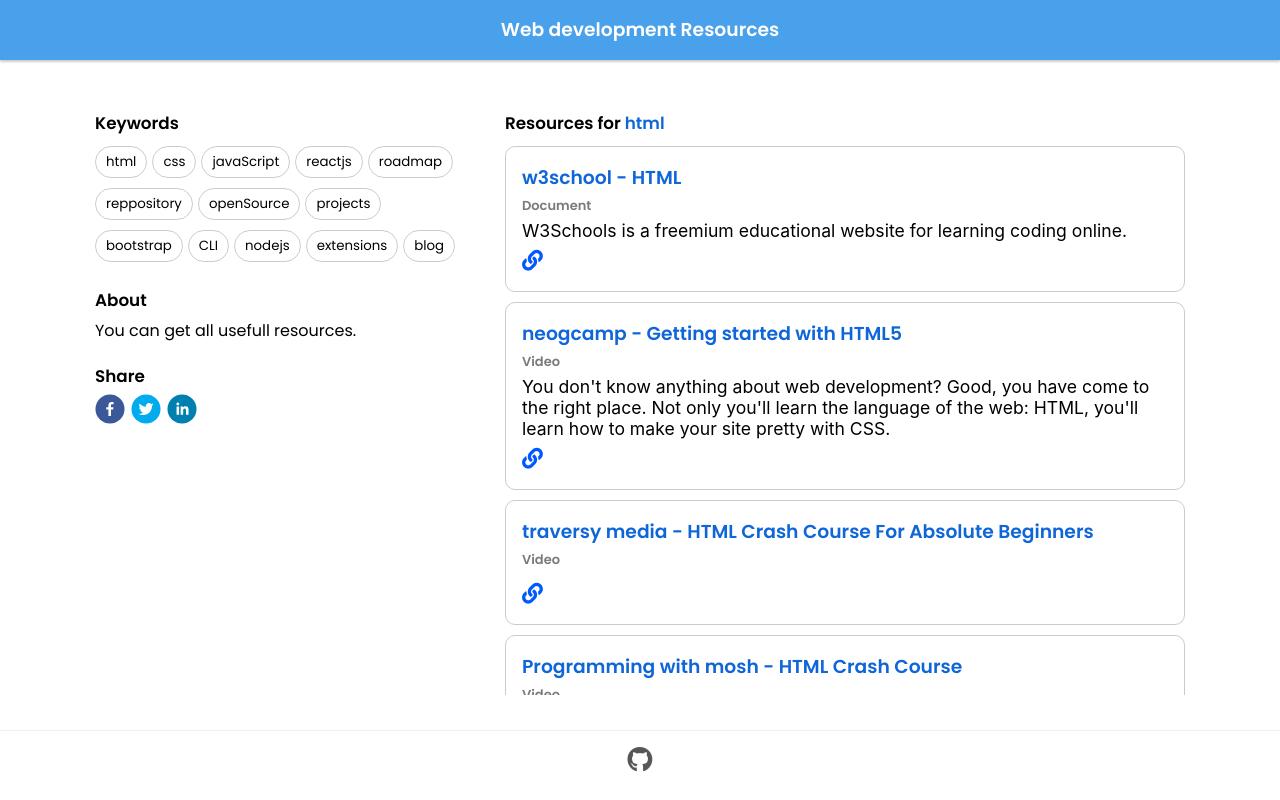
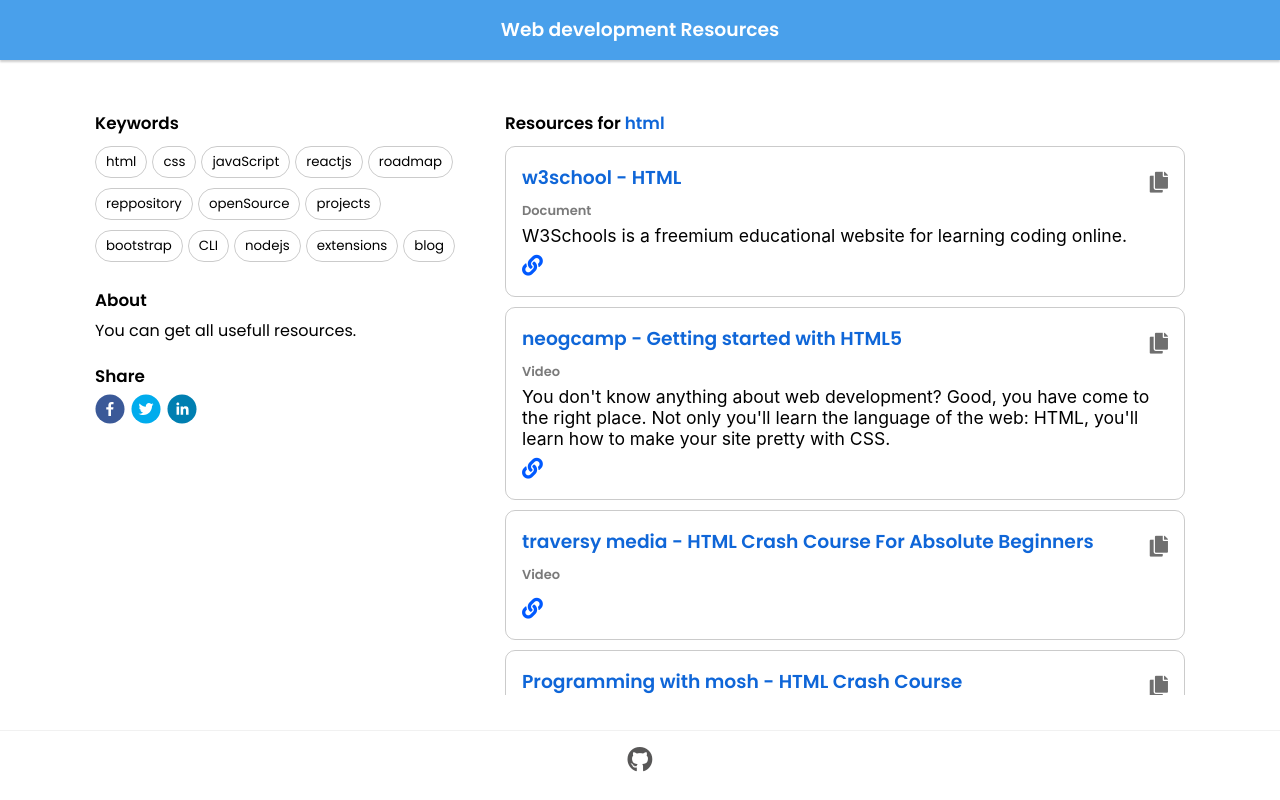
Before and after one commit to pritam-kr/resources, a React (Create React App) app: page / in a window 1280 px wide. Built offline with nearby package versions, Linux system fonts and the light colour scheme.

Commit message:
Added copy paste feature

```diff
--- a/package.json
+++ b/package.json
@@ -7,6 +7,7 @@
     "@testing-library/react": "^11.2.7",
     "@testing-library/user-event": "^12.8.3",
     "react": "^17.0.2",
+    "react-copy-to-clipboard": "^5.0.4",
     "react-dom": "^17.0.2",
     "react-scripts": "4.0.3",
     "react-share": "^4.4.0",
--- a/src/App.css
+++ b/src/App.css
@@ -117,6 +117,18 @@
   font-size: 1.3rem;
 }
 
+.link-box .link-box-header{
+  display: flex;
+  justify-content: space-between;
+}
+
+.link-box .link-box-header .btn-copy i{
+  color: rgba(73, 73, 73, 0.794) !important;
+  cursor: pointer;
+}
+.link-box .link-box-header .btn-copy i:active{
+  color: rgb(49, 49, 49) !important;
+}
 .share_icon {
   margin: 6px 6px 6px 0;
 }
--- a/src/App.js
+++ b/src/App.js
@@ -12,8 +12,10 @@
   LinkedinIcon,
 } from "react-share";
 
+import { CopyToClipboard } from "react-copy-to-clipboard";
+
 const language = Object.keys(resourcesDb);
-var color = '#0f66d8'
+var color = "#0f66d8";
 
 function App() {
   const [resources, setResources] = useState("html");
@@ -23,6 +25,8 @@
   }
 
   var url = "https://learning-resources-links.netlify.app/";
+
+
 
   return (
     <>
@@ -65,18 +69,30 @@
             </div>
           </div>
           <div className="links-container">
-            <h5 className="container-text">Resources for <span style={{color: color}}>{resources}</span></h5>
+            <h5 className="container-text">
+              Resources for <span style={{ color: color }}>{resources}</span>
+            </h5>
             {resourcesDb[resources].map((el) => {
               return (
                 <>
                   <div className="link-box">
+                    <div className="link-box-header">
                       <h3>
                         {" "}
                         <a href={el.link} target="_blank" rel="noreferrer">
                           {el.title}{" "}
                         </a>
                       </h3>
-                    <p className="type"><b> {el.type}</b></p>
+                      <CopyToClipboard
+                        text={el.link}
+                        onCopy={() => {}}
+                      >
+                        <span className="btn-copy"><i class="fas fa-copy"></i></span>
+                      </CopyToClipboard>
+                    </div>
+                    <p className="type">
+                      <b> {el.type}</b>
+                    </p>
                     <p>{el.des}</p>{" "}
                     <span>
                       <a href={el.link} target="_blank" rel="noreferrer">
```
Also changed, not shown: 1 other file (tests, documents, lock files or other folders). Lines whose indentation alone changed are shown as unchanged.
